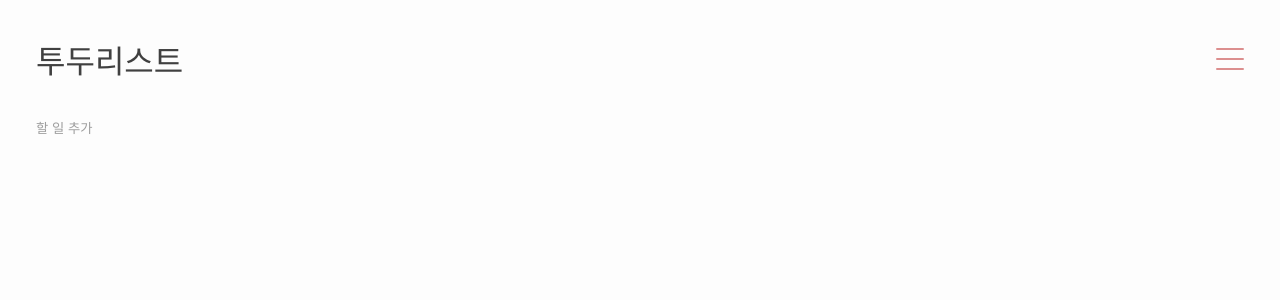
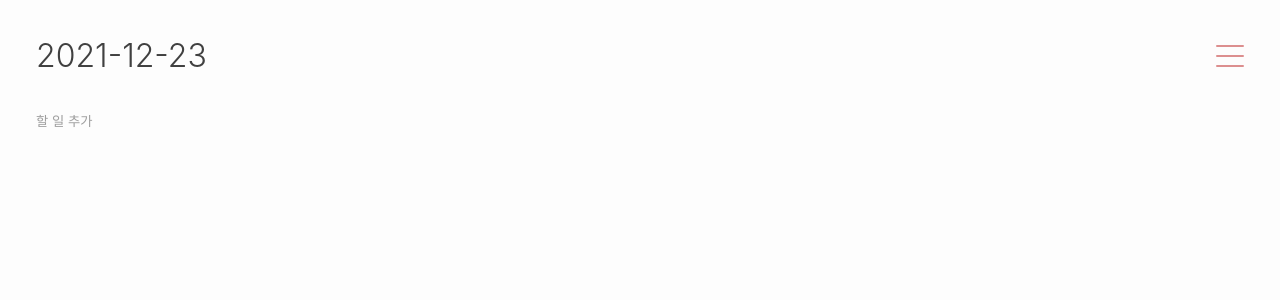
Before and after one commit to stella-jo/svelte-test, a Svelte app: page / in a window 1280 px wide. Shown: the top 300 px of the page. Built offline with nearby package versions, Linux system fonts and the light colour scheme.

Commit message:
Update title to date

```diff
--- a/src/App.svelte
+++ b/src/App.svelte
@@ -28,11 +28,13 @@
 			if (key.key == "Enter") {
 				if (newText != null) {
 					newTodo();
-				} else {
-					await input.setAttribute("style", "display: none;");
 				}
 			}
 		});
+		const title = document.querySelector("h1");
+		let date = new Date();
+		console.log(date.toDateString());
+		title.textContent = `${date.getFullYear()}-${date.getMonth() + 1}-${date.getDate()}`;
 	});
 </script>
 
@@ -74,6 +76,10 @@
 	.addButton {
 		color: #40404080;
 	}
+	.editButton {
+		width: 28px;
+		height: 24px;
+	}
 	.editButton span {
 		display: block;
 		position: relative;
```
